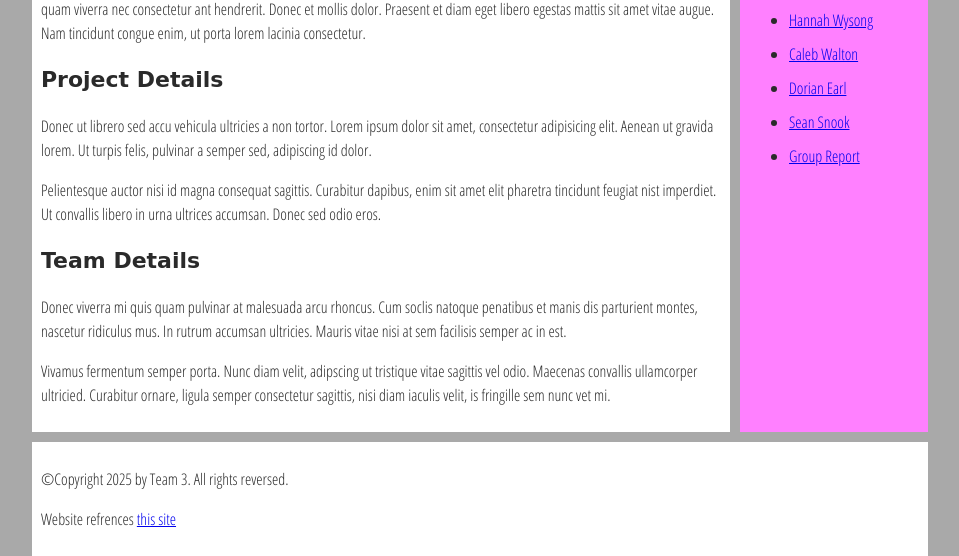
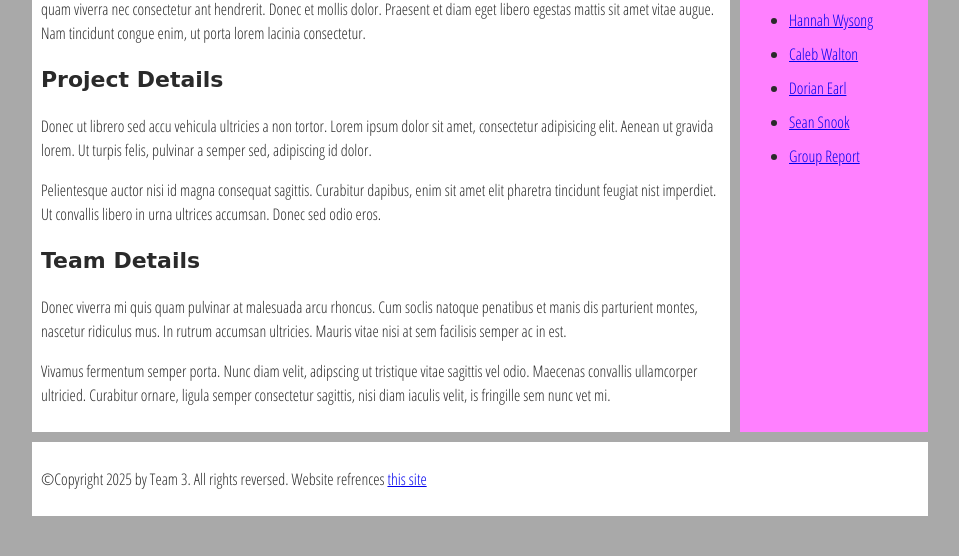
Before and after one commit to hannahwysong/hannahwysong.github.io, a plain HTML site: page index.html in a window 1280 px wide. Shown: the part 271-827 px from the top of the page, without its empty margins (160-1119 px from the left). After the commit the page ends 800 px from the top, so only its background shows below. Drawn offline with Linux system fonts and the light colour scheme; a web font is replaced by a local one.

Commit message:
Update index.html

```diff
--- a/index.html
+++ b/index.html
@@ -102,8 +102,10 @@
     <!-- The footer that is used across all the pages of our website -->
 
     <footer>
-      <p>©Copyright 2025 by Team 3. All rights reversed.</p>
-      <p>Website refrences <a href="https://developer.mozilla.org/en-US/docs/Learn_web_development/Core/Structuring_content">this site</a></p>
+      <p>
+        ©Copyright 2025 by Team 3. All rights reversed. Website refrences
+        <a href="https://developer.mozilla.org/en-US/docs/Learn_web_development/Core/Structuring_content">this site</a>
+      </p>
     </footer>
   </body>
 </html>
```
